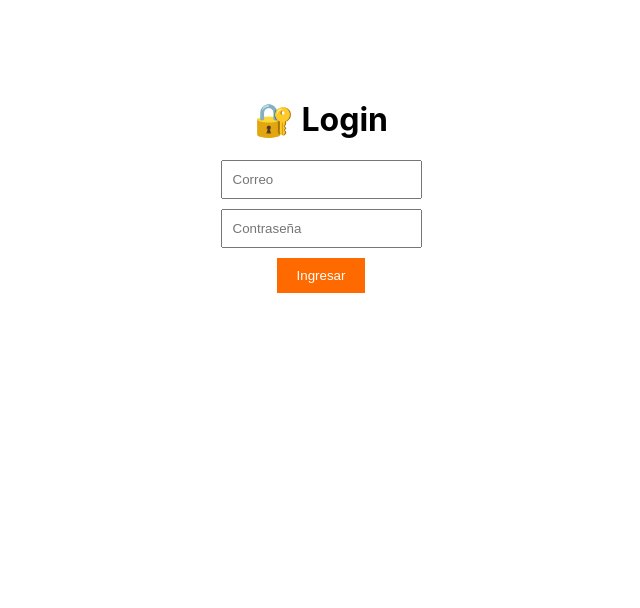
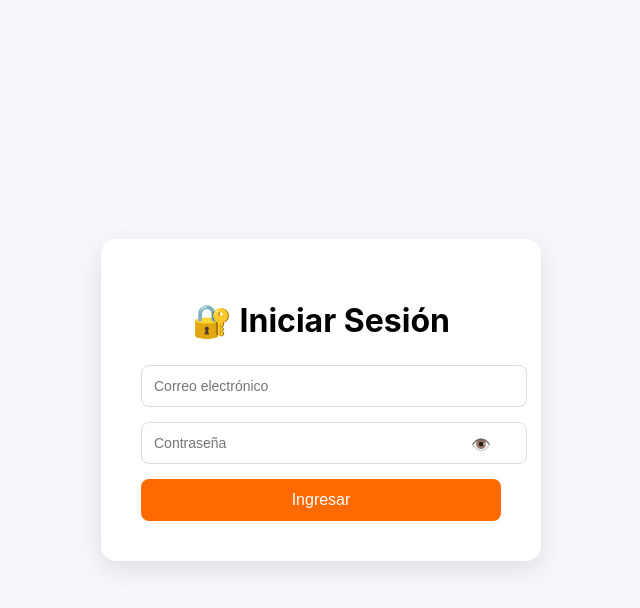
Before and after one commit to Angeljavaco/PROYECTO-HERRAMIENTAS, a React (Create React App) app in the folder frontend/: page /login in a window 1280 px wide. Shown: the top 608 px of the page, without its empty margins (319-959 px from the left). Built offline with nearby package versions, Linux system fonts and the light colour scheme.

Commit message:
update final tienda online

```diff
--- a/frontend/src/pages/Login.js
+++ b/frontend/src/pages/Login.js
@@ -8,6 +8,9 @@ function Login() {
     email: "",
     password: ""
   });
+
+  const [error, setError] = useState("");
+  const [showPassword, setShowPassword] = useState(false);
 
   // 🔥 usuarios simulados
   const users = [
@@ -20,15 +23,21 @@ function Login() {
       ...form,
       [e.target.name]: e.target.value
     });
+    setError(""); // limpia error al escribir
   };
 
   const handleLogin = () => {
+    if (!form.email || !form.password) {
+      setError("Completa todos los campos");
+      return;
+    }
+
     const user = users.find(
       u => u.email === form.email && u.password === form.password
     );
 
     if (!user) {
-      alert("Credenciales incorrectas");
+      setError("Correo o contraseña incorrectos");
       return;
     }
 
@@ -39,39 +48,95 @@ function Login() {
   };
 
   return (
-    <div style={styles.container}>
-      <h1>🔐 Login</h1>
+    <div style={styles.wrapper}>
+      <div style={styles.card}>
+        <h1 style={styles.title}>🔐 Iniciar Sesión</h1>
 
         <input
           name="email"
-        placeholder="Correo"
+          placeholder="Correo electrónico"
+          value={form.email}
           onChange={handleChange}
           style={styles.input}
         />
 
+        <div style={{ position: "relative" }}>
           <input
             name="password"
-        type="password"
+            type={showPassword ? "text" : "password"}
             placeholder="Contraseña"
+            value={form.password}
             onChange={handleChange}
             style={styles.input}
           />
+
+          <span
+            style={styles.eye}
+            onClick={() => setShowPassword(!showPassword)}
+          >
+            {showPassword ? "🙈" : "👁️"}
+          </span>
+        </div>
+
+        {/* 🔥 ERROR BONITO */}
+        {error && <p style={styles.error}>{error}</p>}
 
         <button onClick={handleLogin} style={styles.button}>
           Ingresar
         </button>
       </div>
+    </div>
   );
 }
 
 const styles = {
-  container: { textAlign: "center", marginTop: "100px" },
-  input: { display: "block", margin: "10px auto", padding: "10px" },
+  wrapper: {
+    height: "100vh",
+    display: "flex",
+    justifyContent: "center",
+    alignItems: "center",
+    background: "#f5f7fa"
+  },
+  card: {
+    width: "360px",
+    padding: "40px",
+    background: "white",
+    borderRadius: "15px",
+    boxShadow: "0 8px 25px rgba(0,0,0,0.1)",
+    textAlign: "center"
+  },
+  title: {
+    marginBottom: "25px"
+  },
+  input: {
+    width: "100%",
+    padding: "12px",
+    marginBottom: "15px",
+    borderRadius: "8px",
+    border: "1px solid #ddd",
+    fontSize: "14px"
+  },
   button: {
-    padding: "10px 20px",
+    width: "100%",
+    padding: "12px",
     background: "#ff6a00",
     color: "white",
-    border: "none"
+    border: "none",
+    borderRadius: "8px",
+    fontSize: "16px",
+    cursor: "pointer",
+    transition: "0.3s"
+  },
+  error: {
+    color: "red",
+    fontSize: "13px",
+    marginBottom: "10px"
+  },
+  eye: {
+    position: "absolute",
+    right: "10px",
+    top: "12px",
+    cursor: "pointer"
   }
 };
 
```
Also changed, not shown: 2 other files (tests, documents, lock files or other folders). Lines whose indentation alone changed are shown as unchanged.
